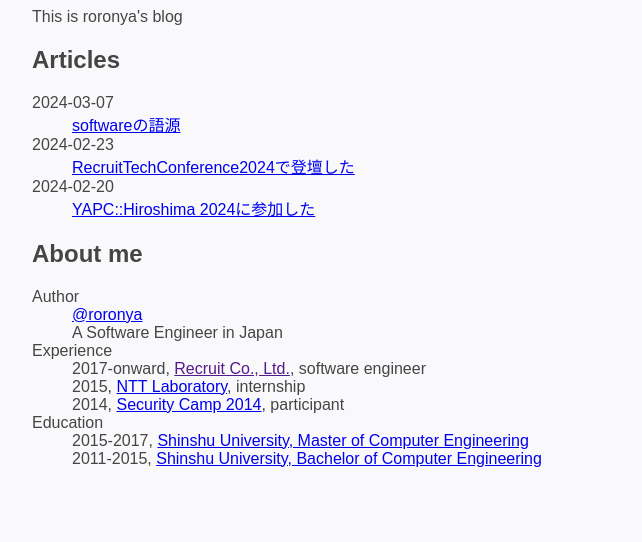
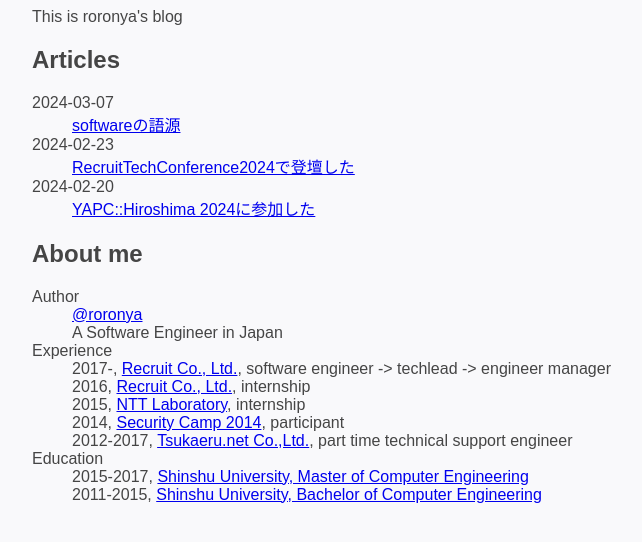
Before and after one commit to roronya/blog, a plain HTML site: page docs/index.html in a window 1280 px wide. Shown: the part 72-614 px from the top of the page, without its empty margins (0-642 px from the left). Drawn offline with Linux system fonts and the light colour scheme; a web font is replaced by a local one.

Commit message:
update top

```diff
--- a/docs/index.html
+++ b/docs/index.html
@@ -53,9 +53,11 @@
         <dd>A Software Engineer in Japan</dd>
 
         <dt>Experience</dt>
-        <dd>2017-onward, <a href="">Recruit Co., Ltd.</a>, software engineer</dd>
+        <dd>2017-, <a href="https://www.recruit.co.jp/">Recruit Co., Ltd.</a>, software engineer -> techlead -> engineer manager</dd>
+        <dd>2016, <a href="https://www.recruit.co.jp/">Recruit Co., Ltd.</a>, internship</dd>
         <dd>2015, <a href="https://www.rd.ntt/organization/laboratory/">NTT Laboratory</a>, internship</dd>
-        <dd>2014, <a href="https://www.ipa.go.jp/jinzai/security-camp/index.html">Security Camp 2014</a>, participant</a>
+        <dd>2014, <a href="https://www.ipa.go.jp/jinzai/security-camp/index.html">Security Camp 2014</a>, participant</dd>
+        <dd>2012-2017, <a href="https://www.tsukaeru.net/">Tsukaeru.net Co.,Ltd.</a>, part time technical support engineer</dd>
 
         <dt>Education</dt>
         <dd>2015-2017, <a href="https://www.shinshu-u.ac.jp/graduate/scienceandtechnology/">Shinshu University, Master of Computer Engineering</a></dd>
```
Also changed, not shown: templates/top.html (+3 -2 lines).
